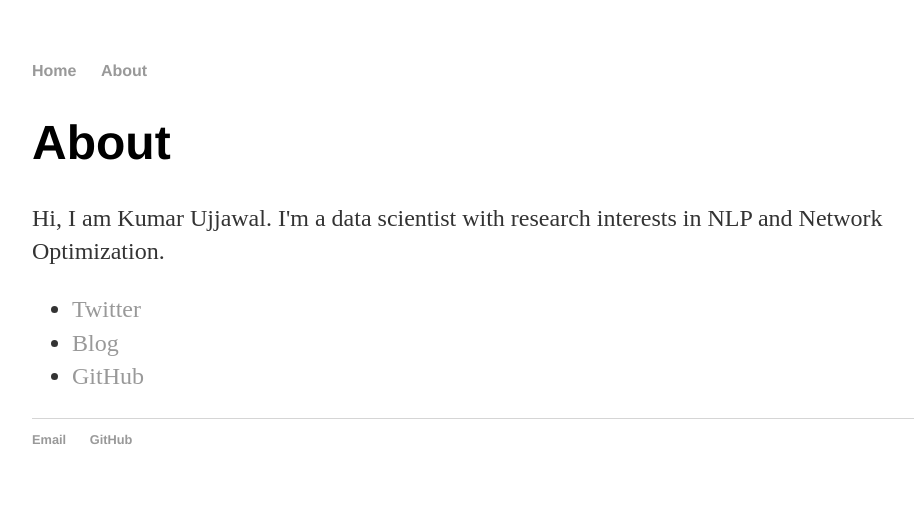
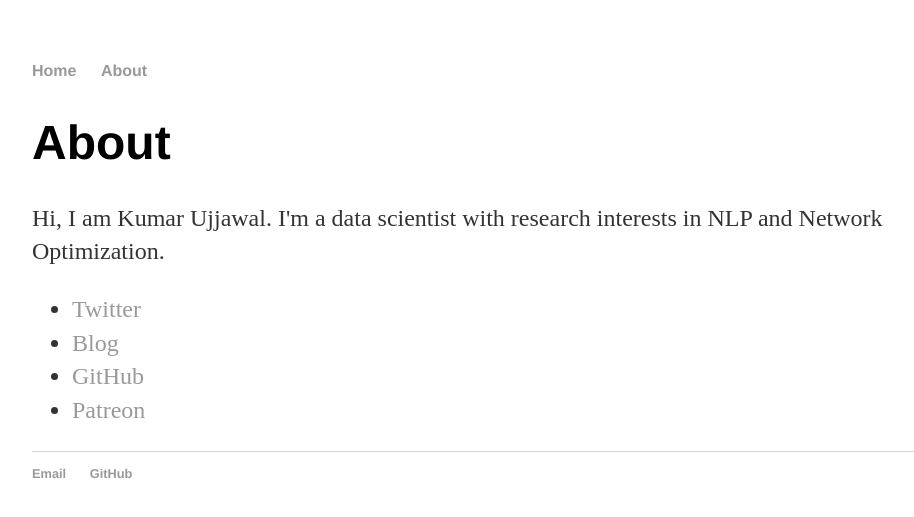
Before and after one commit to kumarUjjawal/kumarUjjawal.github.io, a Jekyll site: the page built from about/index.html, in a window 1280 px wide. Shown: the top 517 px of the page, without its empty margins (160-1074 px from the left). Built offline with Jekyll 4.4.1, drawn with Linux system fonts in a browser that asks for light colours.

Commit message:
patreon link

```diff
--- a/about/index.html
+++ b/about/index.html
@@ -11,5 +11,6 @@ title: About Kumar Ujjawal
 				<li><a href="https://twitter.com/i_amujjawal">Twitter</a></li>
 				<li><a href="https://iujjawal.blogspot.com">Blog</a></li>
 				<li><a href="https://github.com/kumarUjjawal">GitHub</a></li>
+				<li><a href="https://www.patreon.com/ujjawal">Patreon</a></li>
 				</ul>
 		</div>
```
